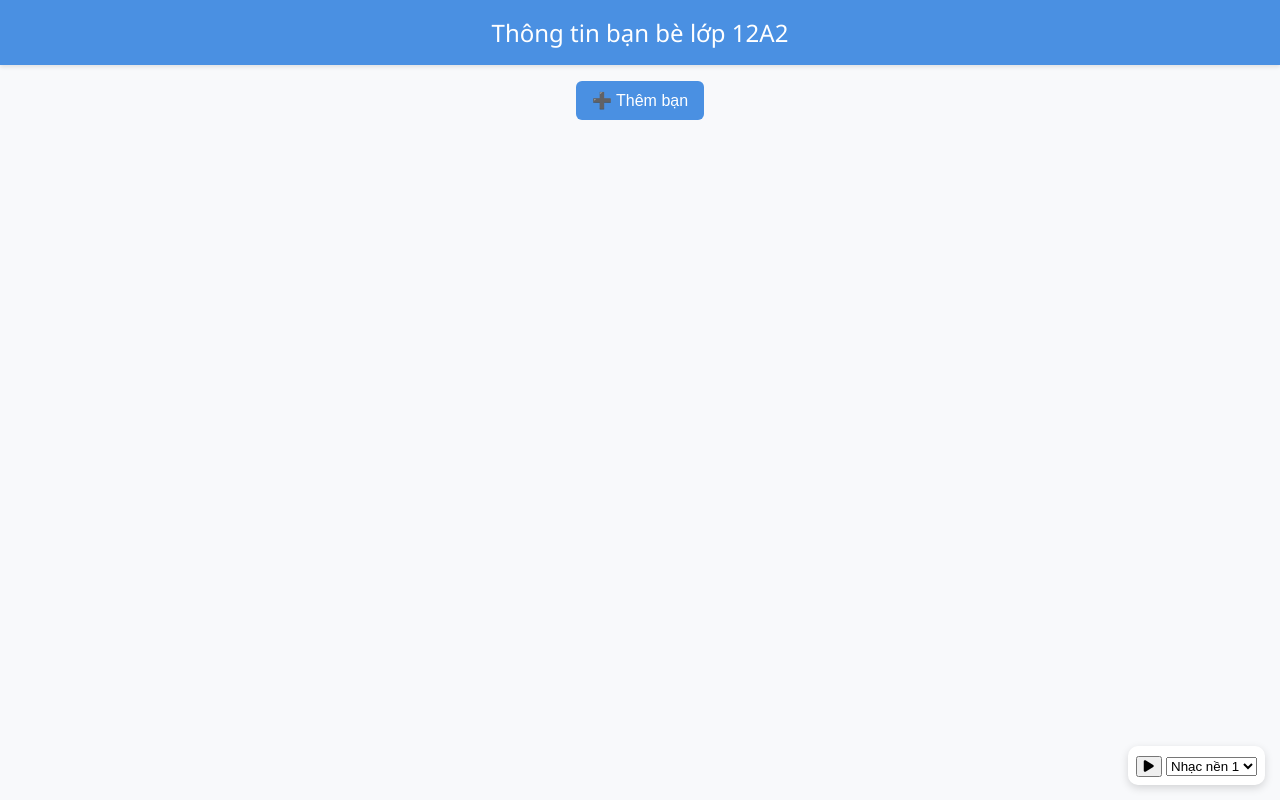
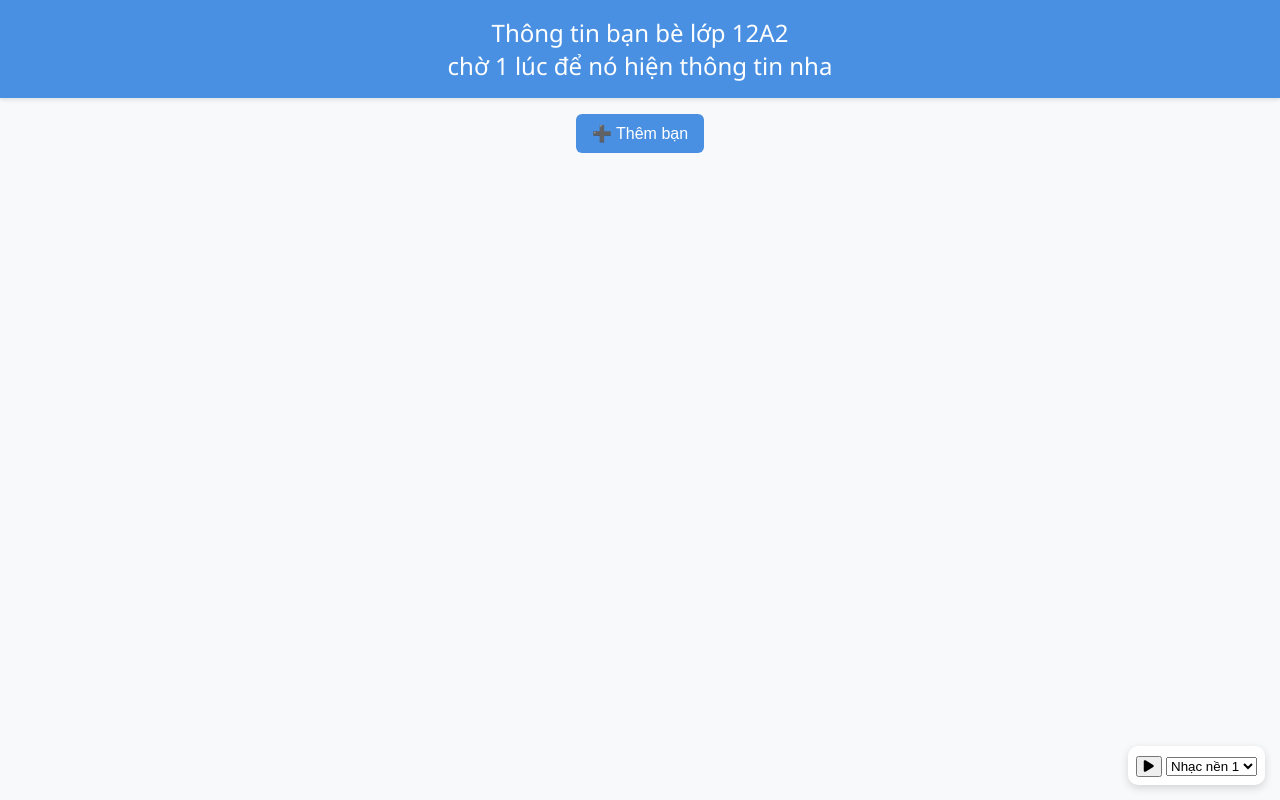
Before and after one commit to gicloud99/12A2, a plain HTML site: page index.html in a window 1280 px wide. Drawn offline with Linux system fonts and the light colour scheme; no server answers.

Commit message:
Update index.html
Signed-off-by: OXQML <xuanquynhmylove@gmail.com>

```diff
--- a/index.html
+++ b/index.html
@@ -124,7 +124,7 @@
   </style>
 </head>
 <body>
-  <header>Thông tin bạn bè lớp 12A2</header>
+  <header>Thông tin bạn bè lớp 12A2 <br> chờ 1 lúc để nó hiện thông tin nha</header>
 
   <button id="add-btn" onclick="toggleForm()">➕ Thêm bạn</button>
 
```
